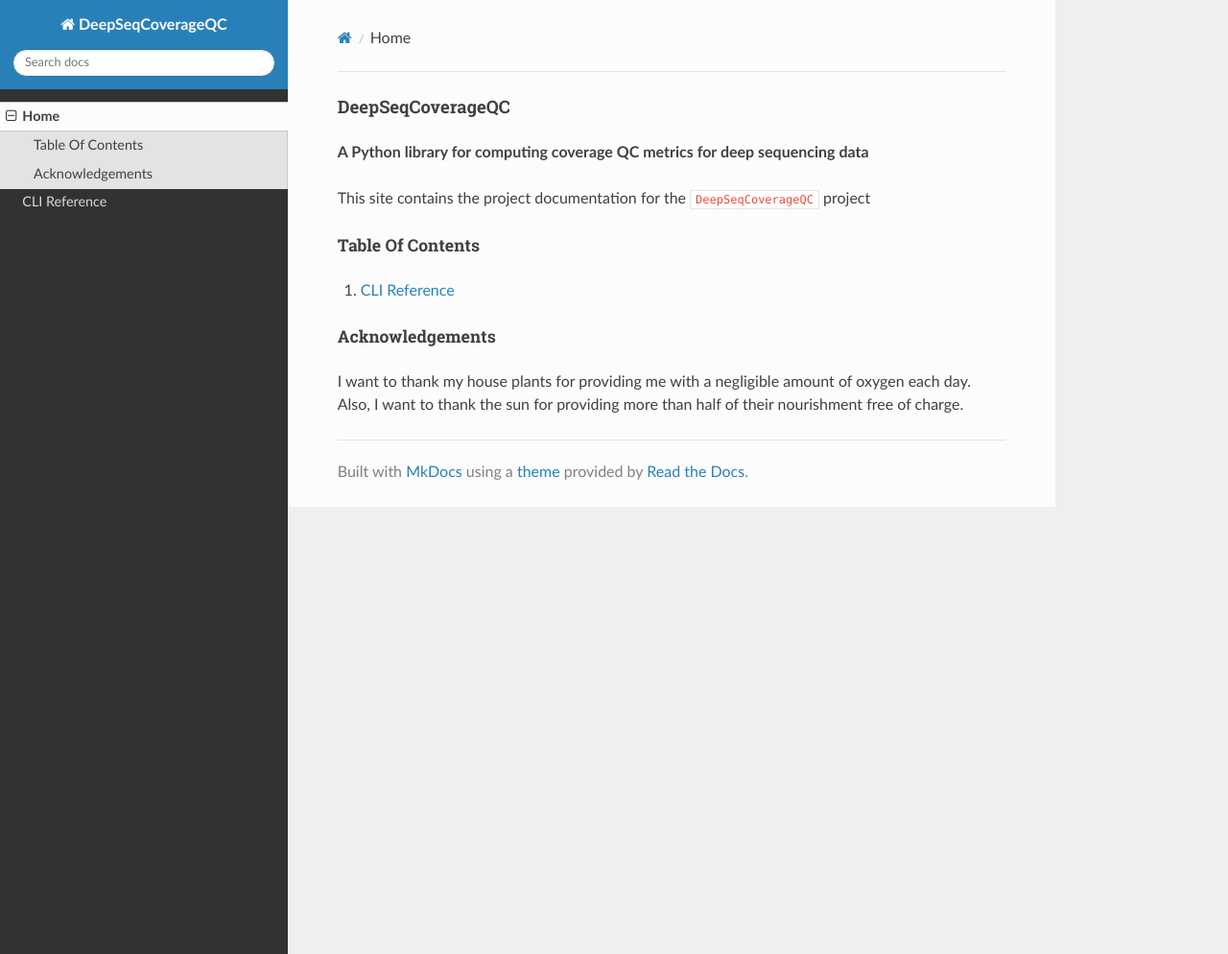
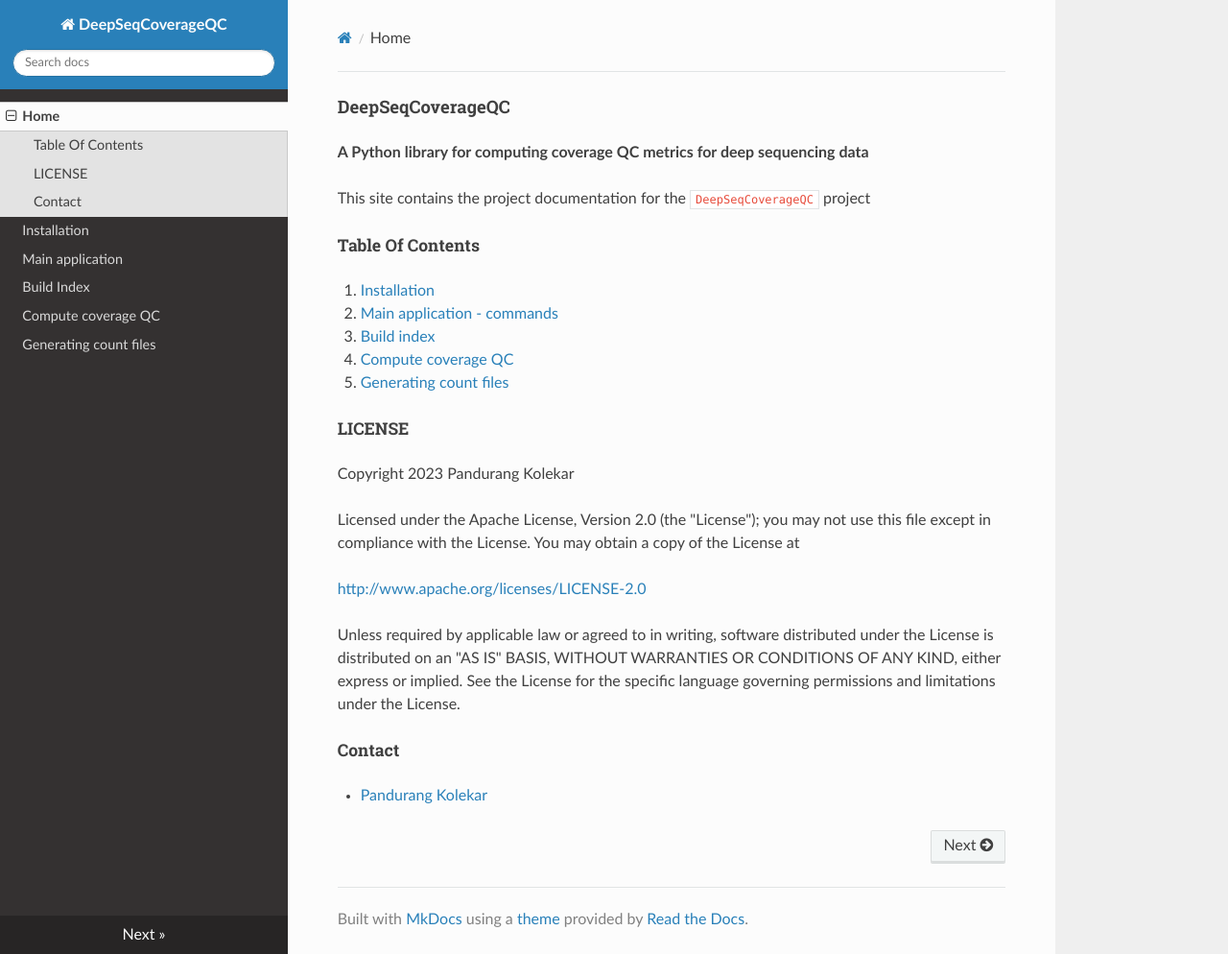
Before and after one commit to pandurang-kolekar/DeepSeqCoverageQC, an MkDocs documentation site: the page built from docs/index.md, in a window 1280 px wide and 994 px high. Shown: the whole window at 96% size. Built offline with MkDocs 1.6.1, drawn with Linux system fonts in a browser that asks for light colours; nearby versions of some CDN libraries.

Commit message:
Added/Updated documentation pages

```diff
--- a/docs/index.md
+++ b/docs/index.md
@@ -17,12 +17,28 @@
 
 ## Table Of Contents
 
-1. [CLI Reference](cli_reference.md)
+1. [Installation](install.md)
+2. [Main application - commands](main.md)
+3. [Build index](buildIndex.md)
+4. [Compute coverage QC](computeCoverage.md)
+5. [Generating count files](generateCounts.md)
 
+## LICENSE
 
-## Acknowledgements
+Copyright 2023 Pandurang Kolekar
 
-I want to thank my house plants for providing me with
-a negligible amount of oxygen each day. Also, I want
-to thank the sun for providing more than half of their
-nourishment free of charge.
+Licensed under the Apache License, Version 2.0 (the "License");
+you may not use this file except in compliance with the License.
+You may obtain a copy of the License at
+
+[http://www.apache.org/licenses/LICENSE-2.0](http://www.apache.org/licenses/LICENSE-2.0)
+
+Unless required by applicable law or agreed to in writing, software
+distributed under the License is distributed on an "AS IS" BASIS,
+WITHOUT WARRANTIES OR CONDITIONS OF ANY KIND, either express or implied.
+See the License for the specific language governing permissions and
+limitations under the License.
+
+## Contact
+
+- [Pandurang Kolekar](mailto:pandurang.kolekar@gmail.com)
--- a/mkdocs.yml
+++ b/mkdocs.yml
@@ -34,7 +34,12 @@
 
 nav:
     - Home: index.md
-    - CLI Reference: cli_reference.md
+    - Installation: install.md
+    - Main application: main.md
+    - Build Index: buildIndex.md
+    - Compute coverage QC: computeCoverage.md
+    - Generating count files: generateCounts.md
+
 
 theme:
   name: readthedocs
```
Also changed, not shown: docs/buildIndex.md (added, +13 -0 lines), docs/computeCoverage.md (added, +16 -0 lines), docs/generateCounts.md (added, +69 -0 lines), docs/install.md (added, +21 -0 lines), docs/main.md (added, +29 -0 lines).
